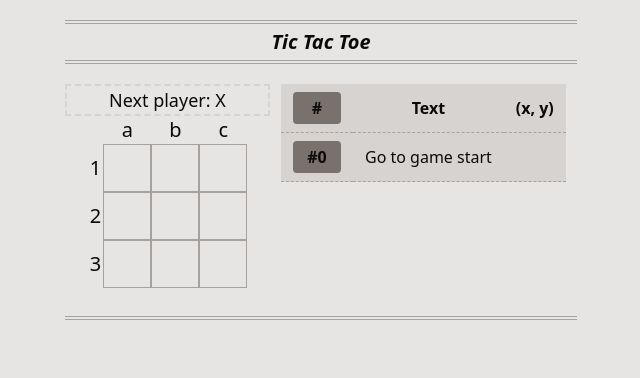
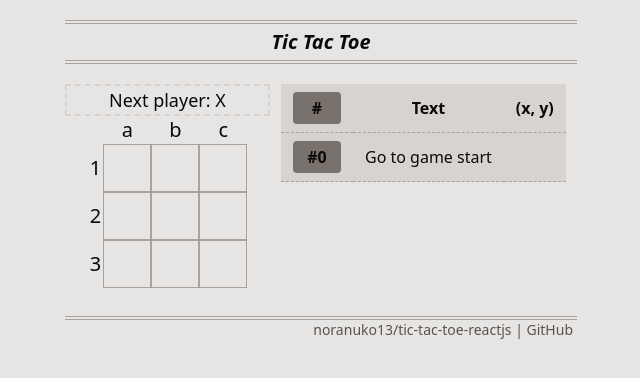
Before and after one commit to noranuko13/tic-tac-toe-reactjs, a React (Create React App) app: page / in a window 1280 px wide. Shown: the top 378 px of the page, without its empty margins (319-959 px from the left). Built offline with nearby package versions, Linux system fonts and the light colour scheme.

Commit message:
:notes: [TicTacToe] Add GitHub Link

```diff
--- a/src/partials/Footer/index.tsx
+++ b/src/partials/Footer/index.tsx
@@ -1,5 +1,15 @@
 import './style.scss'
 
 export function Footer() {
-  return <footer data-testid="footer" className="footer"></footer>
+  return (
+    <footer data-testid="footer" className="footer">
+      <a
+        href="https://github.com/noranuko13/tic-tac-toe-reactjs"
+        target="_blank"
+        rel="noreferrer"
+      >
+        noranuko13/tic-tac-toe-reactjs | GitHub
+      </a>
+    </footer>
+  )
 }
--- a/src/partials/Footer/style.scss
+++ b/src/partials/Footer/style.scss
@@ -1,3 +1,9 @@
 .footer {
+  @apply text-sm text-right;
   @apply border-t-4 border-double border-stone-400;
+
+  a {
+    @apply pr-1;
+    @apply text-stone-600;
+  }
 }
```
Also changed, not shown: 1 other file (tests, documents, lock files or other folders).
